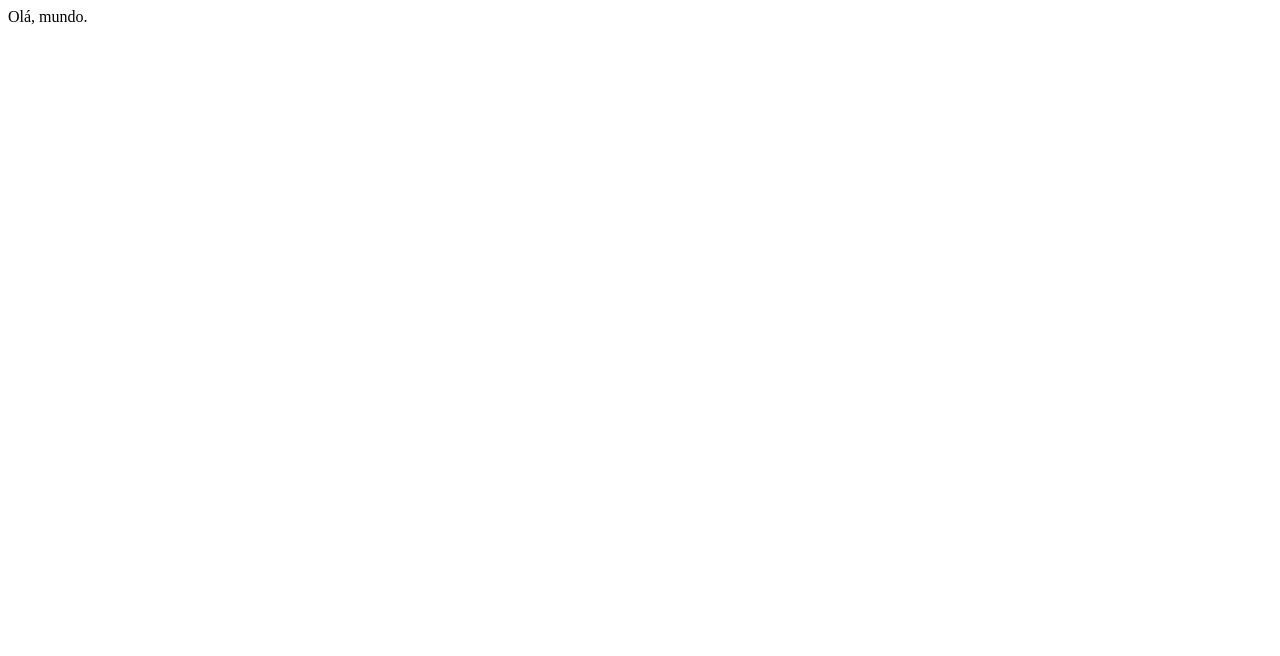
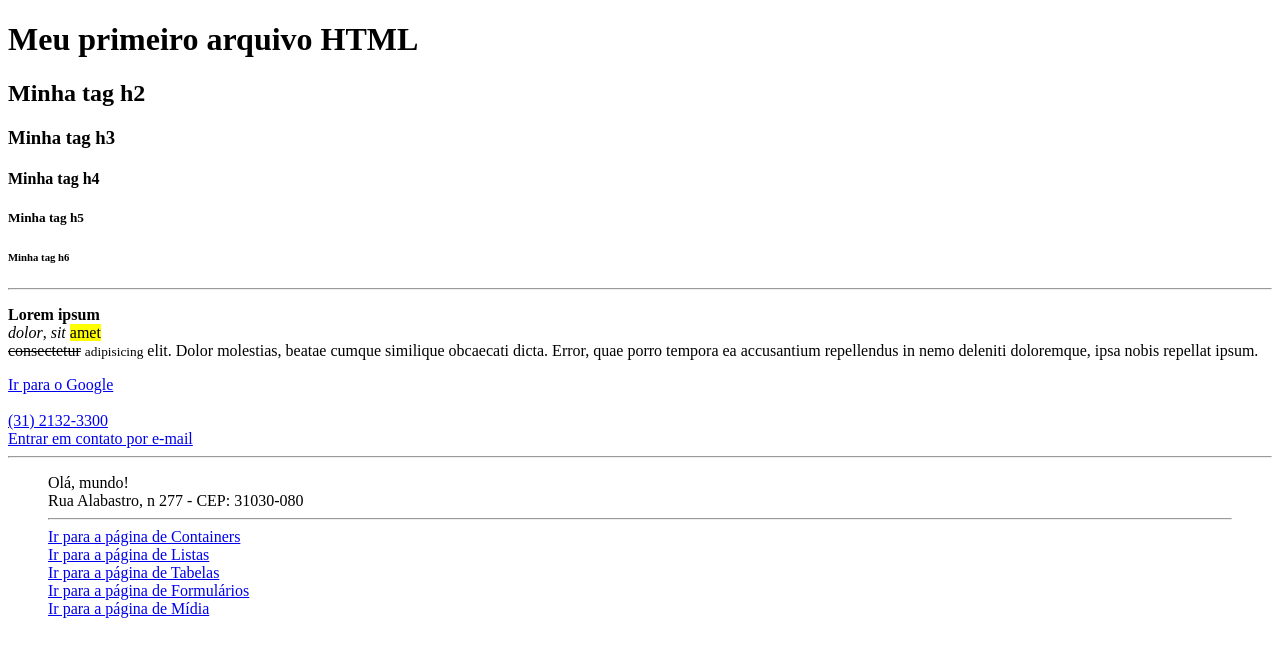
Before and after one commit to marcos-p-r-m/exercicio_html, a plain HTML site: page HTML/index.html in a window 1280 px wide. Drawn offline with Linux system fonts and the light colour scheme.

Commit message:
salvando alteração

```diff
--- a/HTML/index.html
+++ b/HTML/index.html
@@ -6,6 +6,46 @@
     <title>Document</title>
 </head>
 <body>
-    Olá, mundo.
+    <h1>Meu primeiro arquivo HTML</h1>
+    <h2>Minha tag h2</h2>
+    <h3>Minha tag h3</h3>
+    <h4>Minha tag h4</h4>
+    <h5>Minha tag h5</h5>
+    <h6>Minha tag h6</h6>
+    <hr/>
+    <p>
+        <b>Lorem</b> <strong>ipsum</strong><br/>
+        <i>dolor</i>, <em>sit </em> <mark>amet</mark><br/>
+        <del>consectetur</del> <small>adipisicing</small> <span>elit</span>. Dolor molestias, beatae cumque similique obcaecati dicta. Error, quae porro tempora ea accusantium repellendus in nemo deleniti doloremque, ipsa nobis repellat ipsum.
+    </p>
+    <a href="https://google.com" title="Ir para o site Google">
+        Ir para o Google
+    </a>
+    <br/>
+    <br/>
+    <a href="Tel.:31 2132-3300">(31) 2132-3300</a>
+    <br/>
+    <a href="mailto:marcospaulo.ramosmoreira@gmail.com">
+        Entrar em contato por e-mail
+    </a>
+    <br/>
+    <hr/>
+    <blockquote>
+        Olá, mundo!
+    </bloqckquote>
+    <br/>
+    <adress>
+        Rua Alabastro, n 277 - CEP: 31030-080
+    </adress>
+    <hr/>
+    <a href="containers.html">Ir para a página de Containers</a>
+    <br/>
+    <a href="Listas.html">Ir para a página de Listas</a>
+    <br/>
+    <a href="Tabelas.html">Ir para a página de Tabelas</a>
+    <br/>
+    <a href="forms.html">Ir para a página de Formulários</a>
+    <br/>
+    <a href="midia.html">Ir para a página de Mídia</a>
 </body>
 </html>
```
